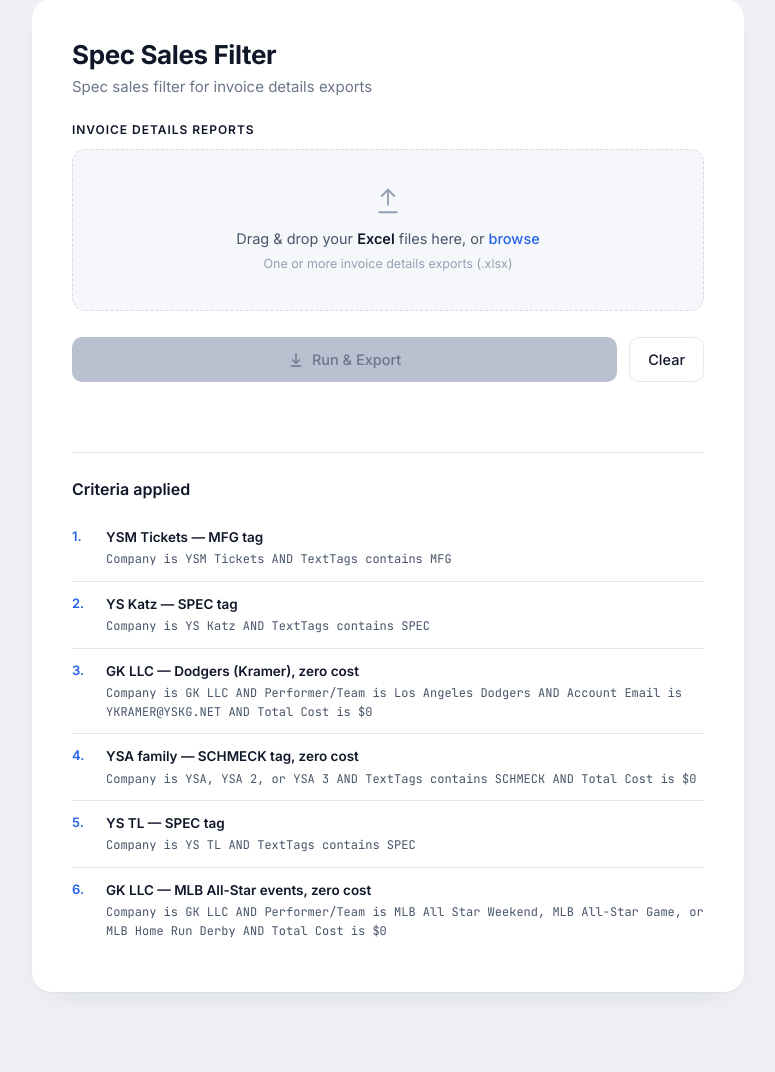
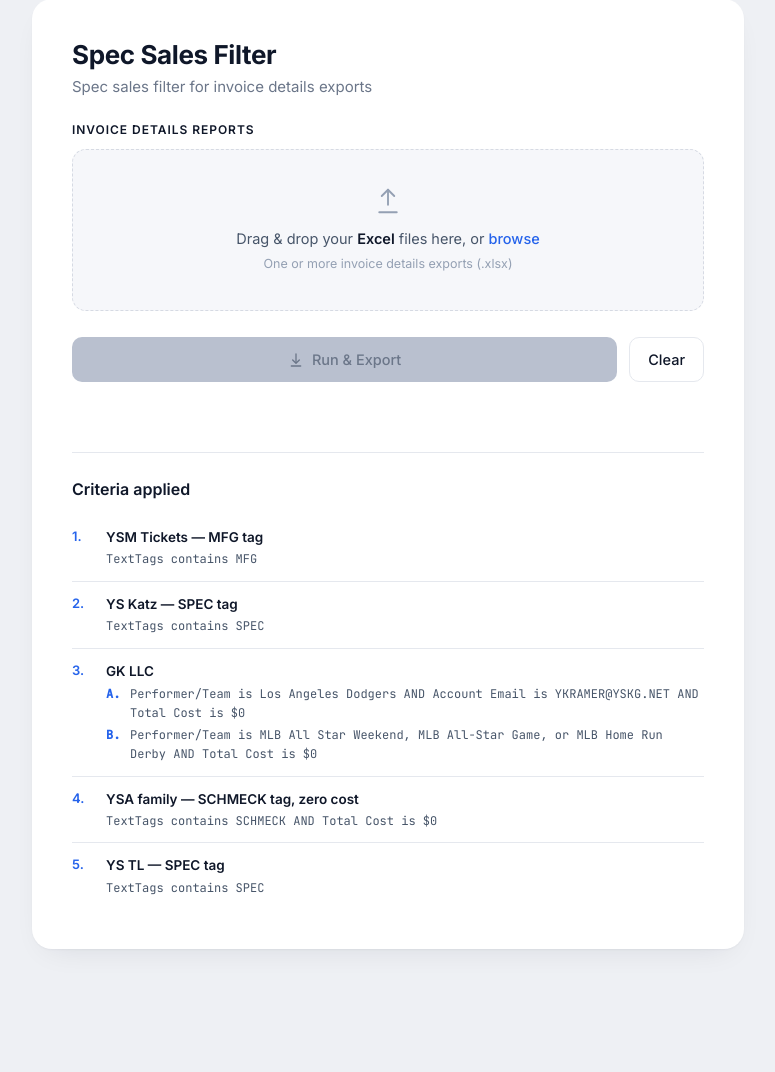
Before and after one commit to ysaccounting/Spec-Sales-Adjustments, a Flask app: page / in a window 1280 px wide. Shown: the part 49-1121 px from the top of the page, without its empty margins (252-1027 px from the left). After the commit the page ends 1000 px from the top, so only its background shows below. Run offline with Flask 3, Linux system fonts and the light colour scheme.

Commit message:
Add files via upload

```diff
--- a/app.py
+++ b/app.py
@@ -21,32 +21,36 @@ CRITERIA = [
     {
         "id": 1,
         "label": "YSM Tickets — MFG tag",
-        "description": "Company is YSM Tickets AND TextTags contains MFG",
+        "description": "TextTags contains MFG",
     },
     {
         "id": 2,
         "label": "YS Katz — SPEC tag",
-        "description": "Company is YS Katz AND TextTags contains SPEC",
+        "description": "TextTags contains SPEC",
     },
     {
         "id": 3,
-        "label": "GK LLC — Dodgers (Kramer), zero cost",
-        "description": "Company is GK LLC AND Performer/Team is Los Angeles Dodgers AND Account Email is YKRAMER@YSKG.NET AND Total Cost is $0",
+        "label": "GK LLC",
+        "sub_rules": [
+            {
+                "letter": "A",
+                "description": "Performer/Team is Los Angeles Dodgers AND Account Email is YKRAMER@YSKG.NET AND Total Cost is $0",
+            },
+            {
+                "letter": "B",
+                "description": "Performer/Team is MLB All Star Weekend, MLB All-Star Game, or MLB Home Run Derby AND Total Cost is $0",
+            },
+        ],
     },
     {
         "id": 4,
         "label": "YSA family — SCHMECK tag, zero cost",
-        "description": "Company is YSA, YSA 2, or YSA 3 AND TextTags contains SCHMECK AND Total Cost is $0",
+        "description": "TextTags contains SCHMECK AND Total Cost is $0",
     },
     {
         "id": 5,
         "label": "YS TL — SPEC tag",
-        "description": "Company is YS TL AND TextTags contains SPEC",
-    },
-    {
-        "id": 6,
-        "label": "GK LLC — MLB All-Star events, zero cost",
-        "description": "Company is GK LLC AND Performer/Team is MLB All Star Weekend, MLB All-Star Game, or MLB Home Run Derby AND Total Cost is $0",
+        "description": "TextTags contains SPEC",
     },
 ]
 
@@ -83,20 +87,28 @@ def apply_filters(df: pd.DataFrame):
     # Coerce Total Cost to numeric; non-numeric/blank → NaN (won't equal 0)
     total_cost = pd.to_numeric(df["Total Cost"], errors="coerce")
 
+    # Rule 3 is GK LLC with two sub-rules (A: Dodgers/Kramer; B: MLB All-Star events).
+    # Sub-rules combine with OR.
+    rule_3a = (
+        (company == "gk llc")
+        & (team == "los angeles dodgers")
+        & (email == "ykramer@yskg.net")
+        & (total_cost == 0)
+    )
+    rule_3b = (
+        (company == "gk llc")
+        & team.isin(["mlb all star weekend", "mlb all-star game", "mlb home run derby"])
+        & (total_cost == 0)
+    )
+
     rules = {
         1: (company == "ysm tickets") & _tag_contains(tags, "mfg"),
         2: (company == "ys katz") & _tag_contains(tags, "spec"),
-        3: (company == "gk llc")
-        & (team == "los angeles dodgers")
-        & (email == "ykramer@yskg.net")
-        & (total_cost == 0),
+        3: rule_3a | rule_3b,
         4: company.isin(["ysa", "ysa 2", "ysa 3"])
         & _tag_contains(tags, "schmeck")
         & (total_cost == 0),
         5: (company == "ys tl") & _tag_contains(tags, "spec"),
-        6: (company == "gk llc")
-        & team.isin(["mlb all star weekend", "mlb all-star game", "mlb home run derby"])
-        & (total_cost == 0),
     }
 
     counts = {rule_id: int(mask.sum()) for rule_id, mask in rules.items()}
@@ -203,12 +215,21 @@ def build_output_workbook(
         r = header_row + offset
         cs.cell(row=r, column=1, value=rule["id"]).alignment = Alignment(vertical="top")
         cs.cell(row=r, column=2, value=rule["label"]).alignment = Alignment(vertical="top")
-        cs.cell(row=r, column=3, value=rule["description"]).alignment = Alignment(
+        if rule.get("sub_rules"):
+            desc_text = "\n".join(
+                f'{sub["letter"]}. {sub["description"]}' for sub in rule["sub_rules"]
+            )
+        else:
+            desc_text = rule["description"]
+        cs.cell(row=r, column=3, value=desc_text).alignment = Alignment(
             vertical="top", wrap_text=True
         )
         cs.cell(row=r, column=4, value=counts.get(rule["id"], 0)).alignment = Alignment(
             vertical="top", horizontal="right"
         )
+        # Give sub-ruled rows extra height so both lines are visible
+        if rule.get("sub_rules"):
+            cs.row_dimensions[r].height = 15 * (len(rule["sub_rules"]) + 1) + 4
 
     total_row = header_row + len(CRITERIA) + 1
     cs.cell(row=total_row, column=2, value="Total rows kept").font = Font(bold=True)
--- a/templates/index.html
+++ b/templates/index.html
@@ -190,6 +190,20 @@
     font-family: 'JetBrains Mono', monospace;
     font-size: 12px; color: var(--ink-2); line-height: 1.55;
   }
+  .sub-rule {
+    display: grid;
+    grid-template-columns: 16px 1fr;
+    gap: 8px;
+    margin-top: 4px;
+  }
+  .sub-rule .sub-letter {
+    font-family: 'JetBrains Mono', monospace;
+    font-weight: 600;
+    font-size: 12px;
+    color: var(--accent);
+    line-height: 1.55;
+  }
+  .sub-rule .desc { margin: 0; }
 
   footer { display: none; }
 
@@ -253,7 +267,16 @@
           <div class="num">{{ rule.id }}.</div>
           <div>
             <div class="label">{{ rule.label }}</div>
-            <div class="desc">{{ rule.description }}</div>
+            {% if rule.sub_rules %}
+              {% for sub in rule.sub_rules %}
+              <div class="sub-rule">
+                <span class="sub-letter">{{ sub.letter }}.</span>
+                <span class="desc">{{ sub.description }}</span>
+              </div>
+              {% endfor %}
+            {% else %}
+              <div class="desc">{{ rule.description }}</div>
+            {% endif %}
           </div>
         </div>
         {% endfor %}
```
